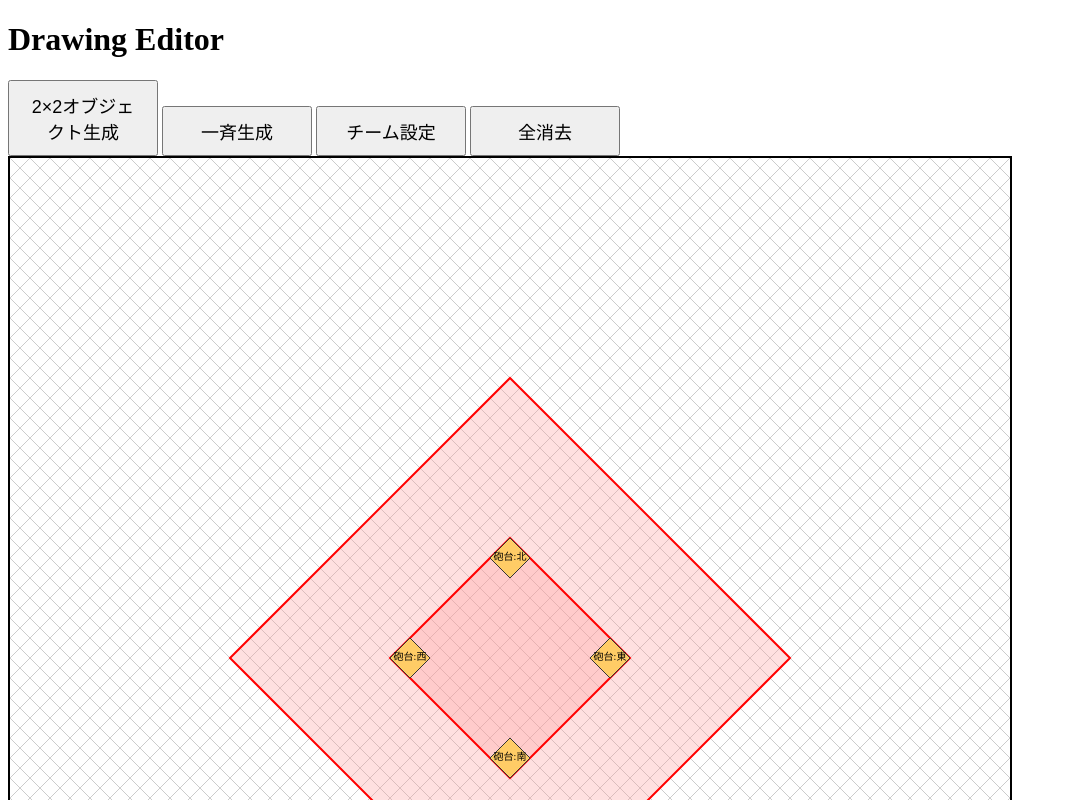
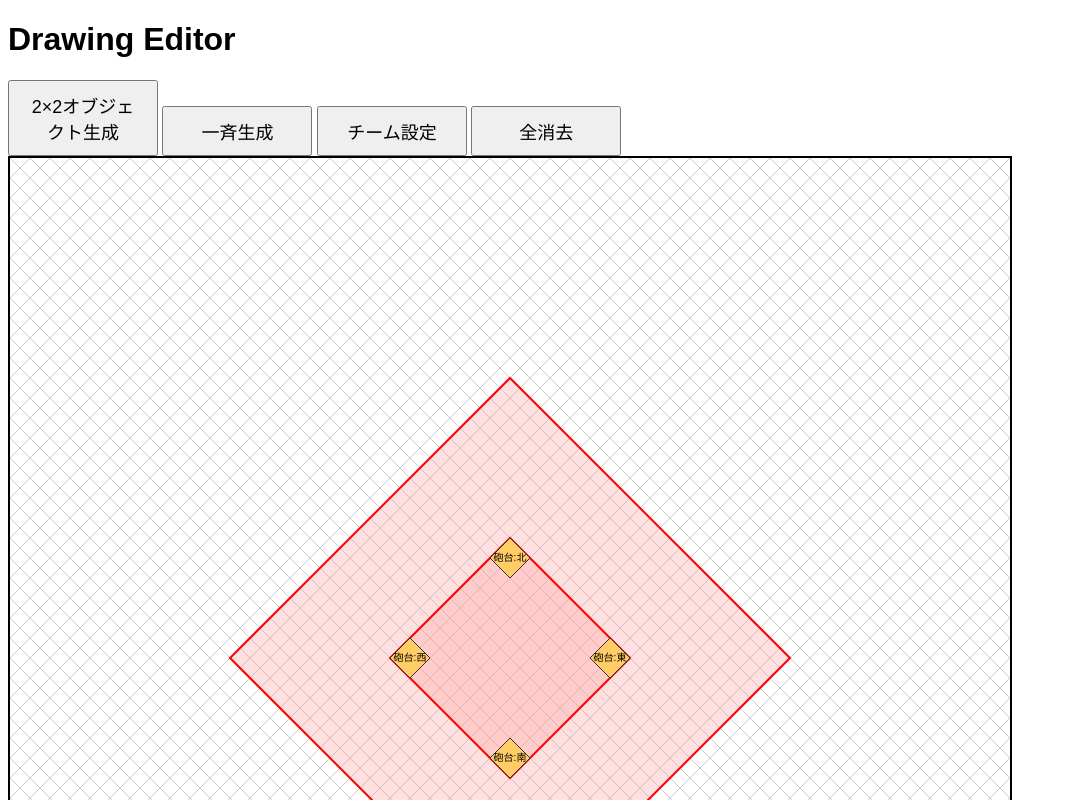
Before and after one commit to Test-wos/drawing_test, a plain HTML site: page index.html in a window 1280 px wide. Shown: the top 800 px of the page, without its empty margins (0-1067 px from the left). Drawn offline with Linux system fonts and the light colour scheme.

Commit message:
style.css を更新

```diff
--- a/style.css
+++ b/style.css
@@ -1,3 +1,7 @@
+body{
+    font-family: "Noto Sans JP", "Hiragino Sans", "Meiryo", sans-serif;
+}
+
 #drawing-area {
     width: 1000px;
     height: 1000px;
```
